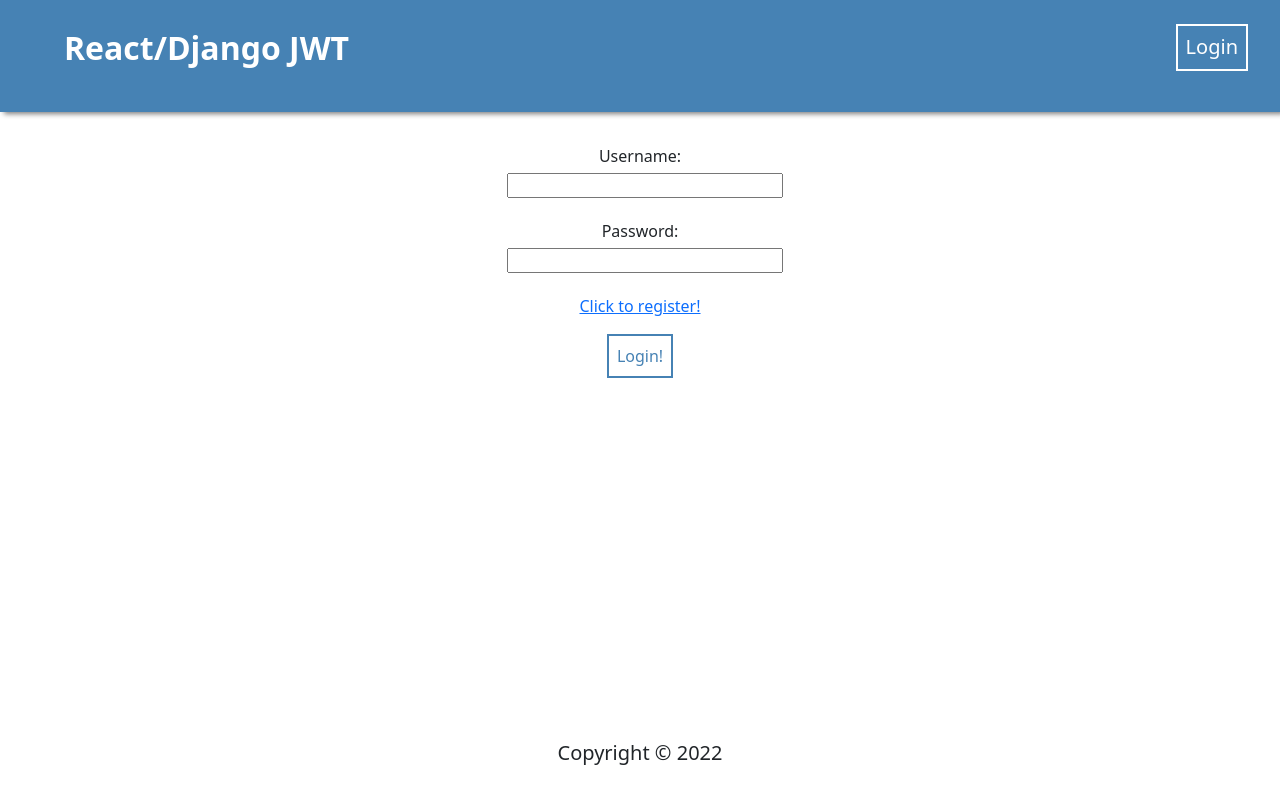
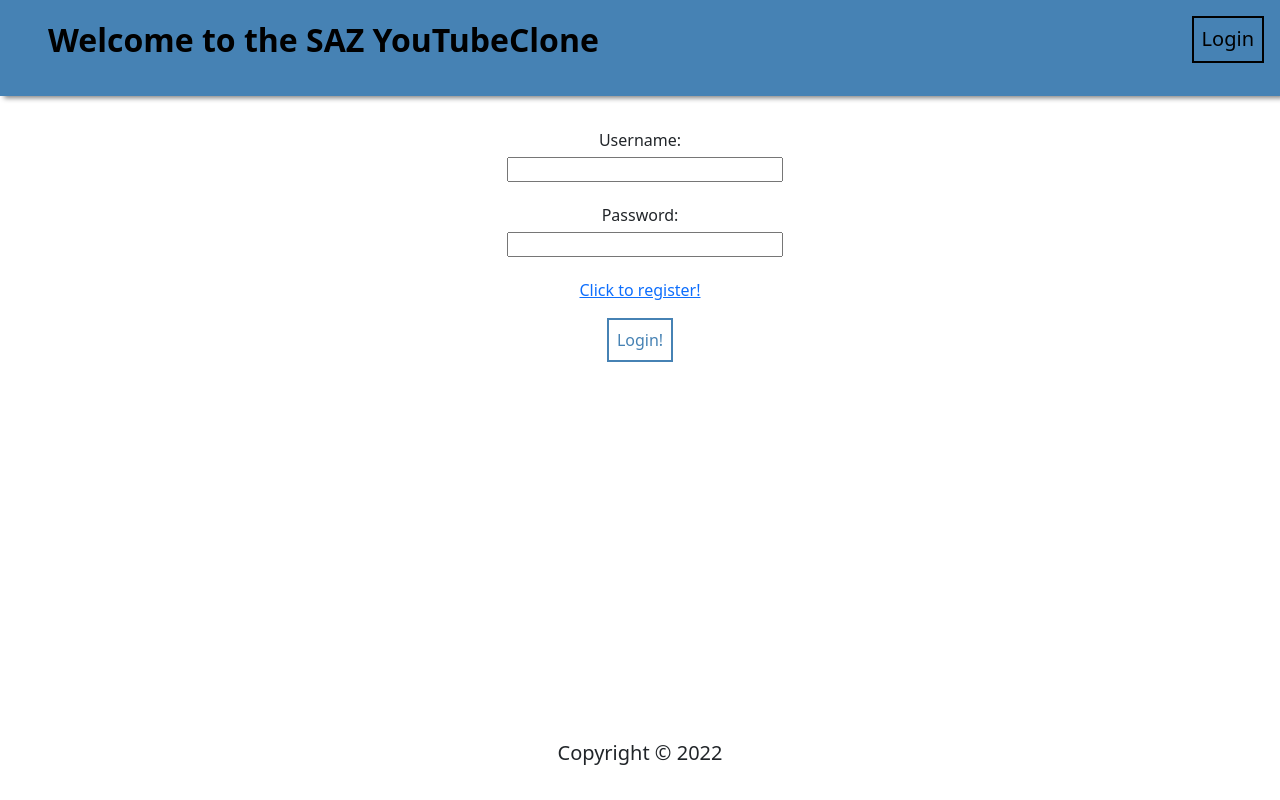
Before and after one commit to SASands/You_Tube_Clone_Project, a React (Create React App) app in the folder frontend/: page /login in a window 1280 px wide. Built offline with nearby package versions, Linux system fonts and the light colour scheme; no server answers.

Commit message:
Started attempting to style the page

```diff
--- a/frontend/src/components/NavBar/NavBar.css
+++ b/frontend/src/components/NavBar/NavBar.css
@@ -13,13 +13,13 @@ li {
   box-shadow: 4px 2px 5px gray;
   color: white;
   margin-bottom: 2rem;
-  padding: 1.5rem 2rem;
+  padding: 1rem;
 }
 
 .navBar button {
   background: transparent;
-  border: 2px solid white;
-  color: white;
+  border: 2px solid rgb(0, 0, 0);
+  color: rgb(0, 0, 0);
   padding: 0.4rem 0.5rem;
 }
 
--- a/frontend/src/components/NavBar/NavBar.jsx
+++ b/frontend/src/components/NavBar/NavBar.jsx
@@ -11,8 +11,8 @@ const Navbar = () => {
     <div className="navBar">
       <ul>
         <li className="brand">
-          <Link to="/" style={{ textDecoration: "none", color: "white" }}>
-            <b>React/Django JWT</b>
+          <Link to="/" style={{ textDecoration: "none", color: "black" }}>
+            <b>Welcome to the SAZ YouTubeClone</b>
           </Link>
         </li>
         <li>
--- a/frontend/src/components/SearchBar/SearchBar.jsx
+++ b/frontend/src/components/SearchBar/SearchBar.jsx
@@ -22,7 +22,9 @@ const SearchBar = (props) => {
             <div className='SearchBar' >
                 <input type='text' placeholder='Search Youtube' value= {searchRequest} onChange={(event) => setSearchRequest(event.target.value)}/>
             </div>
+            <div className='SearchButton'>
             <button type="submit">Search</button>
+            </div>
         </form>
 
 
--- a/frontend/src/components/VideoPlayer/VideoPlayer.css
+++ b/frontend/src/components/VideoPlayer/VideoPlayer.css
@@ -0,0 +1,5 @@
+.VideoPlayer{
+    padding: 2px;
+    border-style: groove;
+    background-color: black;
+}
--- a/frontend/src/components/VideoPlayer/VideoPlayer.jsx
+++ b/frontend/src/components/VideoPlayer/VideoPlayer.jsx
@@ -3,7 +3,7 @@ import SearchPageComponent from '../../pages/SearchPageComponent/SearchPageCompo
 
 const VideoPlayer = (props) => {
     return(
-        <div>
+        <div className='VideoPlayer'>
             <p>{props.currentVideoTitle}</p>
         <iframe width="560" height="315"
         src={`https://www.youtube.com/embed/${props.videoId}`}
--- /dev/null
+++ b/frontend/src/pages/HomePage/Homepage.css
@@ -0,0 +1,3 @@
+.HomPage{
+    background-color: #000;
+}
--- a/frontend/src/pages/SearchPageComponent/SearchPageComponent.css
+++ b/frontend/src/pages/SearchPageComponent/SearchPageComponent.css
@@ -2,4 +2,5 @@
     width: 30%;
     float: left;
     padding-bottom: 7%;
+    background-color: rgb(255, 255, 255);
 }
```
Also changed, not shown: frontend/src/components/SearchBar/SearchBar.css (+9 -0 lines).
